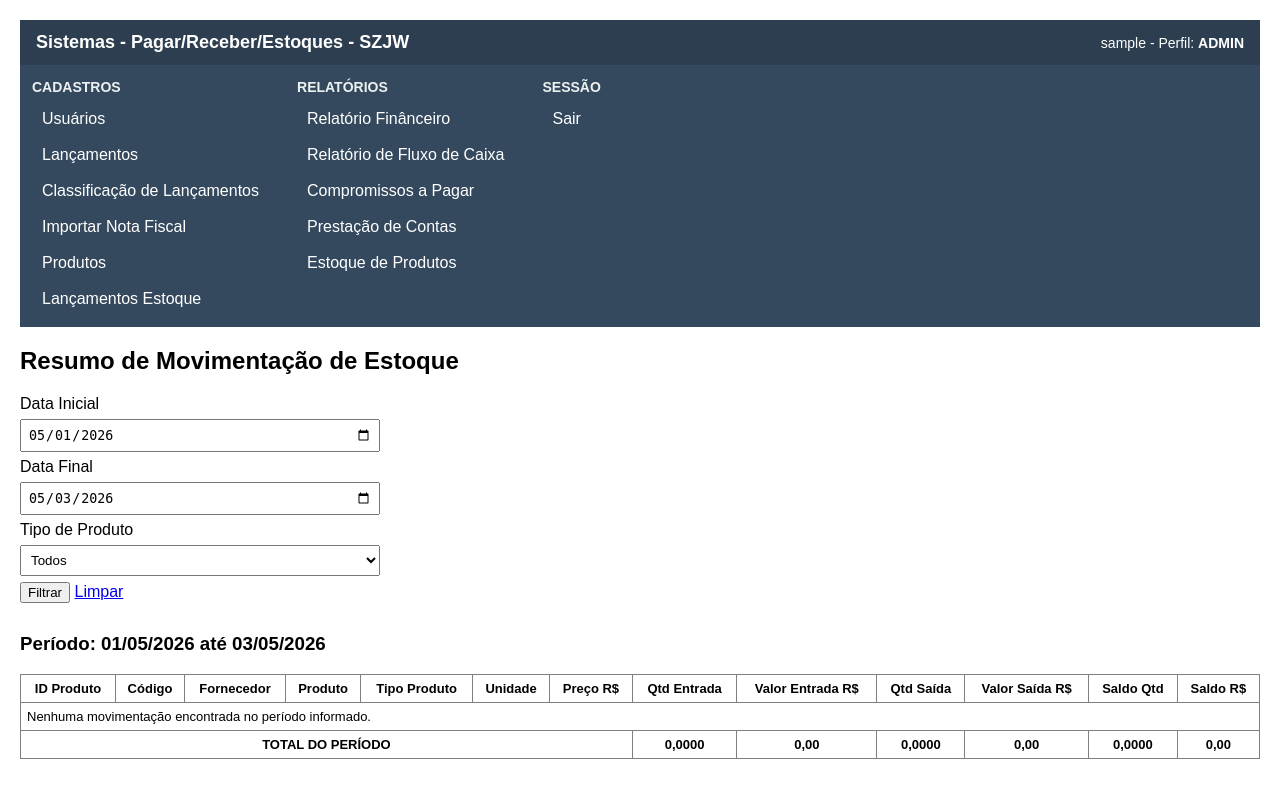
After one commit to williamjr0206/contas, a PHP site: page /cristaos/cadastros/resumo_movimento.php in a window 1280 px wide. The commit adds this page. Run offline with PHP 8.4, Linux system fonts and the light colour scheme; the visitor is signed in with stand-in values (Sample User, id 1); tables that the repository leaves empty hold one stand-in row (values such as "Sample post").

Commit message:
atualizações

```diff
--- /dev/null
+++ b/cadastros/resumo_movimento.php
@@ -0,0 +1,242 @@
+<?php
+ini_set('display_errors', 1);
+error_reporting(E_ALL);
+ob_start();
+
+require __DIR__ . '/../config/database.php';
+require_once __DIR__ . '/../config/auth.php';
+verificaAcesso();
+
+require __DIR__ . '/../includes/menu.php';
+
+/* =====================
+   FILTROS
+===================== */
+$data_inicio = $_GET['data_inicio'] ?? date('Y-m-01');
+$data_fim = $_GET['data_fim'] ?? date('Y-m-d');
+$tipo_de_produto = $_GET['tipo_de_produto'] ?? '';
+
+/* =====================
+   TIPOS DE PRODUTO
+===================== */
+$stmtTipos = $pdo->query("
+    SELECT DISTINCT tipo_de_produto
+    FROM produtos
+    WHERE tipo_de_produto IS NOT NULL
+      AND tipo_de_produto <> ''
+    ORDER BY tipo_de_produto
+");
+$tipos = $stmtTipos->fetchAll(PDO::FETCH_ASSOC);
+
+/* =====================
+   CONSULTA RESUMIDA
+===================== */
+$where = "
+    WHERE m.data_movimento BETWEEN :data_inicio AND :data_fim
+";
+
+$params = [
+    ':data_inicio' => $data_inicio,
+    ':data_fim' => $data_fim
+];
+
+if ($tipo_de_produto !== '') {
+    $where .= " AND p.tipo_de_produto = :tipo_de_produto";
+    $params[':tipo_de_produto'] = $tipo_de_produto;
+}
+
+$sql = "
+    SELECT
+        p.id_produto,
+        p.codigo,
+        p.fornecedor,
+        p.descricao,
+        p.tipo_de_produto,
+        p.unidade,
+        p.preco,
+
+        SUM(CASE
+            WHEN m.tipo IN ('Entrada', 'Retorno') THEN m.quantidade
+            ELSE 0
+        END) AS qtd_entrada,
+
+        SUM(CASE
+            WHEN m.tipo = 'Saída' THEN m.quantidade
+            ELSE 0
+        END) AS qtd_saida,
+
+        SUM(CASE
+            WHEN m.tipo IN ('Entrada', 'Retorno') THEN m.quantidade * p.preco
+            ELSE 0
+        END) AS valor_entrada,
+
+        SUM(CASE
+            WHEN m.tipo = 'Saída' THEN m.quantidade * p.preco
+            ELSE 0
+        END) AS valor_saida
+
+    FROM movimento m
+    INNER JOIN produtos p
+        ON m.id_produto = p.id_produto
+
+    $where
+
+    GROUP BY
+        p.id_produto,
+        p.codigo,
+        p.fornecedor,
+        p.descricao,
+        p.tipo_de_produto,
+        p.unidade,
+        p.preco
+
+    ORDER BY
+        p.tipo_de_produto,
+        p.descricao,
+        p.fornecedor
+";
+
+$stmt = $pdo->prepare($sql);
+$stmt->execute($params);
+$resumos = $stmt->fetchAll(PDO::FETCH_ASSOC);
+
+/* =====================
+   TOTAIS
+===================== */
+$total_qtd_entrada = 0;
+$total_qtd_saida = 0;
+$total_valor_entrada = 0;
+$total_valor_saida = 0;
+
+foreach ($resumos as $r) {
+    $total_qtd_entrada += (float)$r['qtd_entrada'];
+    $total_qtd_saida += (float)$r['qtd_saida'];
+    $total_valor_entrada += (float)$r['valor_entrada'];
+    $total_valor_saida += (float)$r['valor_saida'];
+}
+
+$total_saldo_qtd = $total_qtd_entrada - $total_qtd_saida;
+$total_saldo_valor = $total_valor_entrada - $total_valor_saida;
+?>
+
+<!DOCTYPE html>
+<html lang="pt-br">
+<head>
+<meta name="viewport" content="width=device-width, initial-scale=1.0" charset="UTF-8">
+<title>Resumo de Movimentação de Estoque</title>
+
+<style>
+    body { font-family: Arial; margin: 20px; }
+    form { margin-bottom: 30px; }
+    input, select { margin: 6px 0; padding: 6px; width: 360px; display: block; max-width: 100%; }
+    table { border-collapse: collapse; width: 100%; }
+    th, td { padding: 6px; font-size: 13px; }
+    a { margin-right: 10px; }
+</style>
+
+</head>
+<body>
+
+<h2>Resumo de Movimentação de Estoque</h2>
+
+<form method="get">
+
+<label>Data Inicial</label>
+<input type="date" name="data_inicio" required value="<?= htmlspecialchars($data_inicio) ?>">
+
+<label>Data Final</label>
+<input type="date" name="data_fim" required value="<?= htmlspecialchars($data_fim) ?>">
+
+<label>Tipo de Produto</label>
+<select name="tipo_de_produto">
+    <option value="">Todos</option>
+
+    <?php foreach ($tipos as $tp): ?>
+        <option value="<?= htmlspecialchars($tp['tipo_de_produto']) ?>"
+            <?= ($tipo_de_produto === $tp['tipo_de_produto']) ? 'selected' : '' ?>>
+            <?= htmlspecialchars($tp['tipo_de_produto']) ?>
+        </option>
+    <?php endforeach; ?>
+</select>
+
+<button type="submit">Filtrar</button>
+<a href="resumo_movimento.php">Limpar</a>
+
+</form>
+
+<h3>
+    Período:
+    <?= htmlspecialchars(date('d/m/Y', strtotime($data_inicio))) ?>
+    até
+    <?= htmlspecialchars(date('d/m/Y', strtotime($data_fim))) ?>
+</h3>
+
+<table border="1">
+<tr>
+    <th>ID Produto</th>
+    <th>Código</th>
+    <th>Fornecedor</th>
+    <th>Produto</th>
+    <th>Tipo Produto</th>
+    <th>Unidade</th>
+    <th>Preço R$</th>
+    <th>Qtd Entrada</th>
+    <th>Valor Entrada R$</th>
+    <th>Qtd Saída</th>
+    <th>Valor Saída R$</th>
+    <th>Saldo Qtd</th>
+    <th>Saldo R$</th>
+</tr>
+
+<?php if (count($resumos) === 0): ?>
+<tr>
+    <td colspan="13">Nenhuma movimentação encontrada no período informado.</td>
+</tr>
+<?php endif; ?>
+
+<?php foreach ($resumos as $r): ?>
+
+<?php
+$qtd_entrada = (float)$r['qtd_entrada'];
+$qtd_saida = (float)$r['qtd_saida'];
+$valor_entrada = (float)$r['valor_entrada'];
+$valor_saida = (float)$r['valor_saida'];
+
+$saldo_qtd = $qtd_entrada - $qtd_saida;
+$saldo_valor = $valor_entrada - $valor_saida;
+?>
+
+<tr>
+    <td><?= htmlspecialchars($r['id_produto']) ?></td>
+    <td><?= htmlspecialchars($r['codigo']) ?></td>
+    <td><?= htmlspecialchars($r['fornecedor']) ?></td>
+    <td><?= htmlspecialchars($r['descricao']) ?></td>
+    <td><?= htmlspecialchars($r['tipo_de_produto'] ?? '') ?></td>
+    <td><?= htmlspecialchars($r['unidade'] ?? '') ?></td>
+    <td><?= htmlspecialchars(number_format((float)$r['preco'], 2, ',', '.')) ?></td>
+    <td><?= htmlspecialchars(number_format($qtd_entrada, 4, ',', '.')) ?></td>
+    <td><?= htmlspecialchars(number_format($valor_entrada, 2, ',', '.')) ?></td>
+    <td><?= htmlspecialchars(number_format($qtd_saida, 4, ',', '.')) ?></td>
+    <td><?= htmlspecialchars(number_format($valor_saida, 2, ',', '.')) ?></td>
+    <td><?= htmlspecialchars(number_format($saldo_qtd, 4, ',', '.')) ?></td>
+    <td><?= htmlspecialchars(number_format($saldo_valor, 2, ',', '.')) ?></td>
+</tr>
+
+<?php endforeach; ?>
+
+<tr>
+    <th colspan="7">TOTAL DO PERÍODO</th>
+    <th><?= htmlspecialchars(number_format($total_qtd_entrada, 4, ',', '.')) ?></th>
+    <th><?= htmlspecialchars(number_format($total_valor_entrada, 2, ',', '.')) ?></th>
+    <th><?= htmlspecialchars(number_format($total_qtd_saida, 4, ',', '.')) ?></th>
+    <th><?= htmlspecialchars(number_format($total_valor_saida, 2, ',', '.')) ?></th>
+    <th><?= htmlspecialchars(number_format($total_saldo_qtd, 4, ',', '.')) ?></th>
+    <th><?= htmlspecialchars(number_format($total_saldo_valor, 2, ',', '.')) ?></th>
+</tr>
+
+</table>
+
+</body>
+</html>
+
+<?php ob_end_flush(); ?>
```
Also changed, not shown: cadastros/movimentos.php (+12 -5 lines).
